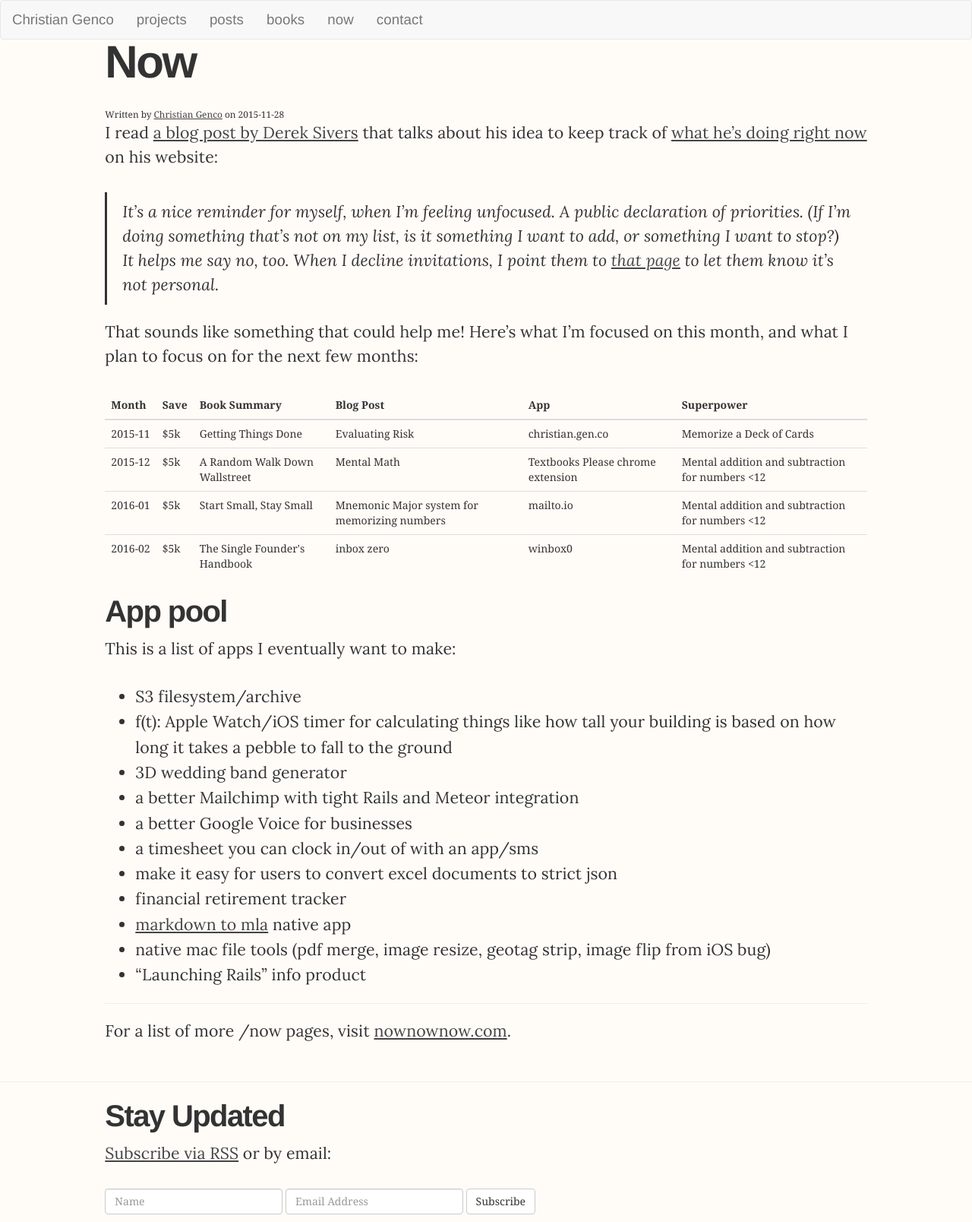
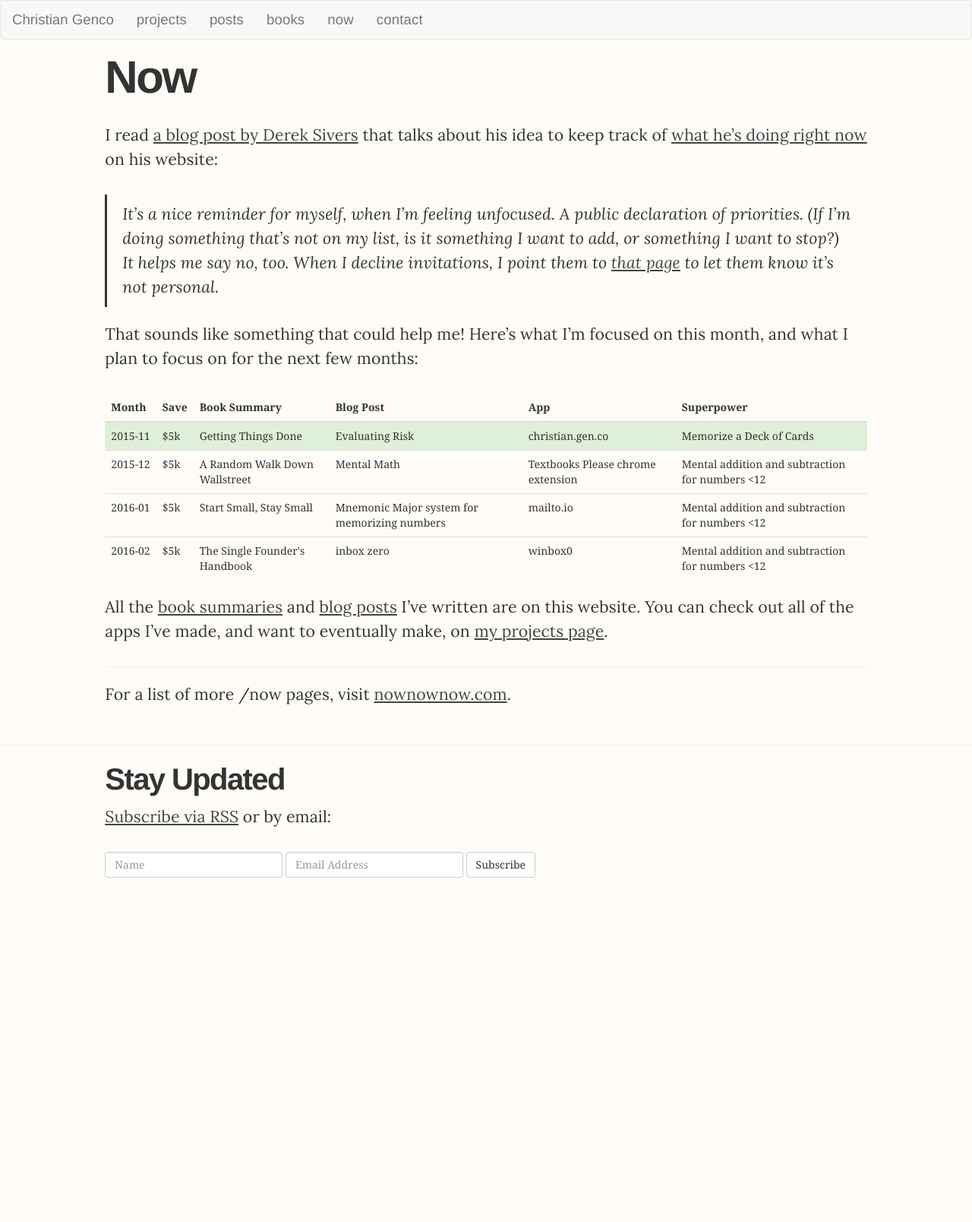
Before and after one commit to christiangenco/christiangenco.github.io, a Jekyll site: the page built from _posts/pages/2015-11-28-now.md, in a window 1280 px wide. Shown: the whole page at 76% size. Built offline with Jekyll 4.4.1, drawn with Linux system fonts in a browser that asks for light colours; nearby versions of some CDN libraries; after the commit the page ends 1165 px from its top, so only the background shows below that.

Commit message:
add books and contact and update bio

```diff
--- a/_posts/pages/2015-11-28-now.md
+++ b/_posts/pages/2015-11-28-now.md
@@ -3,6 +3,7 @@
 image:
 image_small:
 excerpt:
+layout: page
 type: page
 ---
 
@@ -28,7 +29,7 @@
     </tr>
   </thead>
   <tbody>
-    <tr>
+    <tr class="success">
       <td>2015-11</td>
       <td>$5k</td>
       <td>Getting Things Done</td>
@@ -63,22 +64,7 @@
   </tbody>
 </table>
 
-
-## App pool
-
-This is a list of apps I eventually want to make:
-
-* S3 filesystem/archive
-* f(t): Apple Watch/iOS timer for calculating things like how tall your building is based on how long it takes a pebble to fall to the ground
-* 3D wedding band generator
-* a better Mailchimp with tight Rails and Meteor integration
-* a better Google Voice for businesses
-* a timesheet you can clock in/out of with an app/sms
-* make it easy for users to convert excel documents to strict json
-* financial retirement tracker
-* [markdown to mla](http://markdowntomla.com) native app
-* native mac file tools (pdf merge, image resize, geotag strip, image flip from iOS bug)
-* "Launching Rails" info product
+All the [book summaries](/books) and [blog posts](/posts) I've written are on this website. You can check out all of the apps I've made, and want to eventually make, on [my projects page](/projects).
 
 ---
 
--- a/posts.html
+++ b/posts.html
@@ -14,7 +14,7 @@
 <div class="wrapper">
   <div class="row">
     <div class="col-sm-10 col-sm-offset-1">
-      <h2>All Posts</h2>
+      <h1>All Posts</h1>
       <ul>
         {% for post in site.posts %}
           {% if post.categories contains 'pages' %}
```
Also changed, not shown: _posts/pages/2015-11-28-projects.md (+15 -0 lines), about.md (+0 -8 lines), books.html (added, +32 -0 lines), contact.md (added, +15 -0 lines), index.html (+18 -4 lines).
